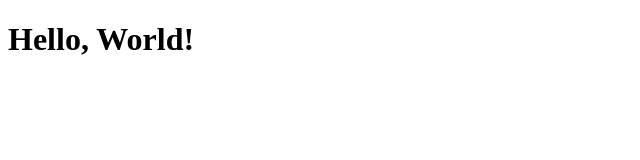
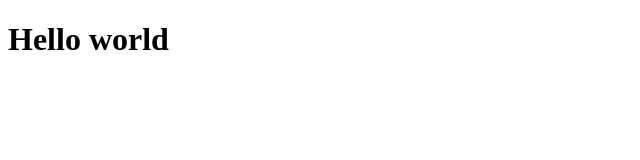
Before and after one commit to EraliaKats/mezhera-fe, a React (Create React App) app: page /chat in a window 1280 px wide. Shown: the top 160 px of the page, without its empty margins (0-640 px from the left). Built offline with nearby package versions, Linux system fonts and the light colour scheme; the HTML template or start-up script is replaced by a standard one.

Commit message:
Added router, routes, and main 4 components

```diff
--- a/package.json
+++ b/package.json
@@ -6,6 +6,7 @@
   "dependencies": {
     "react": "^17.0.2",
     "react-dom": "^17.0.2",
+    "react-router-dom": "^6.4.2",
     "react-scripts": "4.0.3",
     "typescript": "^4.1.2"
   },
--- a/src/App.tsx
+++ b/src/App.tsx
@@ -1,7 +1,20 @@
-import { greet } from "./utils/greet";
+import { BrowserRouter, Route, Routes } from "react-router-dom";
+import Chat from "./components/Chat";
+import ChooseAMentor from "./components/ChooseAMentor";
+import JobBoard from "./components/JobBoard";
+import Questionnaire from "./components/Questionnaire";
 
 function App(): JSX.Element {
-  return <h1>{greet("World")}</h1>;
+  return (
+    <BrowserRouter>
+      <Routes>
+        <Route path="/" element={<Questionnaire />} />
+        <Route path="/choose-a-mentor" element={<ChooseAMentor />} />
+        <Route path="/chat" element={<Chat />} />
+        <Route path="/job-board" element={<JobBoard />} />
+      </Routes>
+    </BrowserRouter>
+  );
 }
 
 export default App;
--- /dev/null
+++ b/src/components/Chat.tsx
@@ -0,0 +1,3 @@
+export default function Chat(): JSX.Element {
+  return <h1>Hello world</h1>;
+}
--- /dev/null
+++ b/src/components/ChooseAMentor.tsx
@@ -0,0 +1,3 @@
+export default function ChooseAMentor(): JSX.Element {
+  return <h1>Hello world</h1>;
+}
--- /dev/null
+++ b/src/components/JobBoard.tsx
@@ -0,0 +1,3 @@
+export default function JobBoard(): JSX.Element {
+  return <h1>Hello world</h1>;
+}
--- /dev/null
+++ b/src/components/Questionnaire.tsx
@@ -0,0 +1,3 @@
+export default function Questionnaire(): JSX.Element {
+  return <h1>Hello world</h1>;
+}
```
Also changed, not shown: 1 other file (tests, documents, lock files or other folders).
